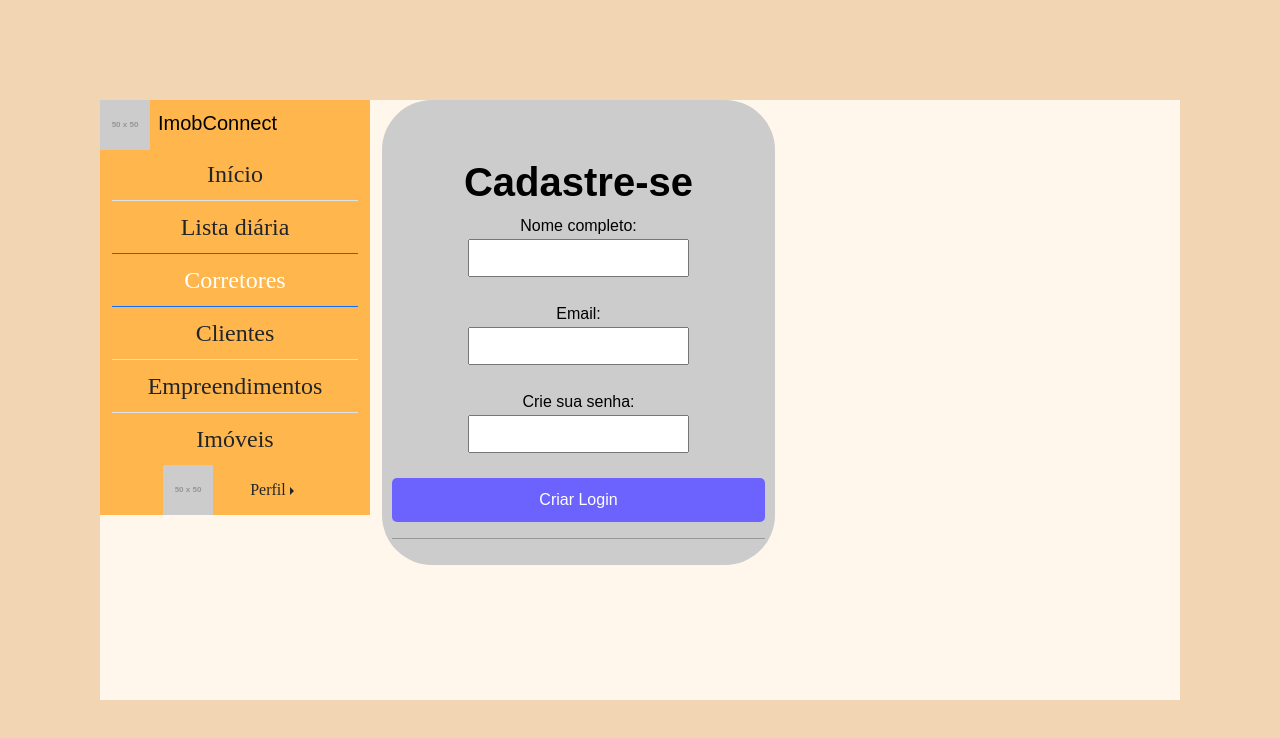
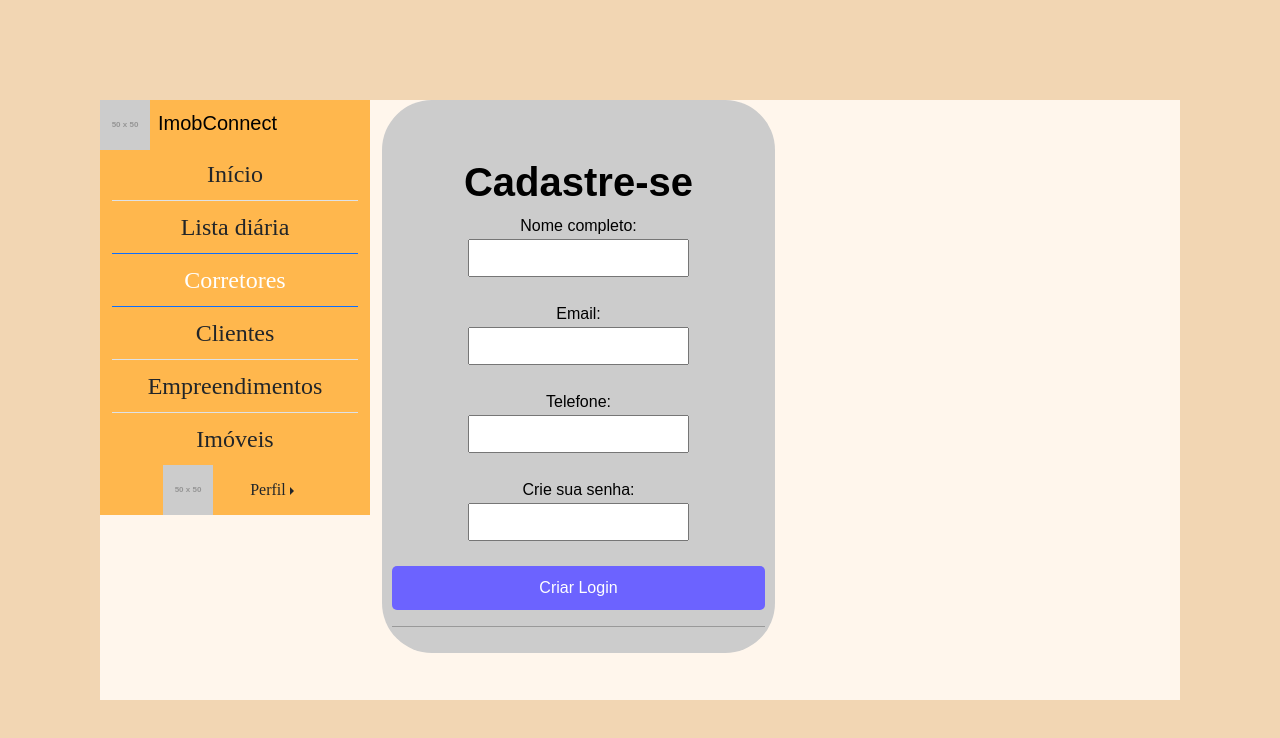
Before and after one commit to krz1128/pi-corretores, a Next.js app: page /cadastro_usuario in a window 1280 px wide. Shown: the top 738 px of the page. Built offline with nearby package versions, Linux system fonts and the light colour scheme; no server answers; the database is empty.

Commit message:
Página cadastro funcionando

```diff
--- a/app/cadastro_usuario/page.js
+++ b/app/cadastro_usuario/page.js
@@ -1,9 +1,10 @@
 'use client'
 import Link from "next/link"
 import "./cadastro_usuario.css"
-import { createClient, FunctionRegion } from '@supabase/supabase-js'
 import { useEffect, useState } from "react"
-const supabase = createClient('https://ksrbtutpfybyalxyijxd.supabase.co', 'sb_publishable_teTpea3gZLy8U1iDzWuR4Q_z4Mu_9Aa')
+import { createClient } from '@supabase/supabase-js'
+const supabase = createClient( 'https://ogybpinvvqkfjvotqzcf.supabase.co', 'sb_publishable_SOLcXSeorAHNpnq8o04xkw_IllVGRXg')
+
 
 
 export default function CadastroUsuario() {
@@ -11,23 +12,13 @@ export default function CadastroUsuario() {
 
     const [nome, alteraNome] = useState("")
     const [email, alteraEmail] = useState("")
+    const [telefone, alteraTelefone] = useState("")
     const [senha, alteraSenha] = useState("")
-
-     const [cadastroUsuario, alteraCadastroUsuario] = useState([]);
-
-    // função para buscar a informação do banco de dados
-    async function buscar() {
-        const { data, error } = await supabase
-            .from('usuarios')
-            .select()
-        console.log(data)
-        alteraCadastroUsuario(data)
-    }
 
 
     // Função para salvar
     async function salvar(e) {
-
+        e.preventDefault()
         const objeto = {
             nome: nome,
             email: email,
@@ -43,6 +34,7 @@ export default function CadastroUsuario() {
             alert("Usuário cadastrado com sucesso!")
             alteraNome("")
             alteraEmail("")
+            alteraTelefone("")
             alteraSenha("")
         }
         else {
@@ -50,12 +42,6 @@ export default function CadastroUsuario() {
         }
 
     }
-
-    //usEffect é chamado apenas ao iniciar a página, uma vez
-    useEffect(() => {
-        buscar()
-    }, [])
-
 
     return (
 
@@ -71,14 +57,14 @@ export default function CadastroUsuario() {
                         </div>
 
 
-                        <form onsubmit="salvar(event)">
+                        <form onsubmit={salvar}>
 
 
 
                             <label>
                                 Nome completo:
                                 <br />
-                                <input onChange={e => alteraNome(e.target.value)}required class="inputNome" />
+                                <input value={(nome)} onChange={e => alteraNome(e.target.value)}required class="inputNome" />
                             </label>
 
                             <br /><br />
@@ -86,23 +72,31 @@ export default function CadastroUsuario() {
                             <label>
                                 Email:
                                 <br />
-                                <input  onChange={e => alteraEmail(e.target.value)}required class="inputEmail" />
+                                <input value={(email)}  onChange={e => alteraEmail(e.target.value)}required class="inputEmail" />
                             </label>
 
 
                             <br /><br />
 
+                             <label>
+                                Telefone:
+                                <br />
+                                <input value={(telefone)}  onChange={e => alteraTelefone(e.target.value)}required class="inputTelefone" />
+                            </label>
+
+                            <br/> <br/>
+
                             <label>
                                 Crie sua senha:
                                 <br />
-                                <input onChange={e => alteraSenha(e.target.value)} required class="inputSenha" type="password" />
+                                <input value={(senha)} onChange={e => alteraSenha(e.target.value)} required class="inputSenha" type="password" />
                             </label>
 
 
                             <br /><br />
 
 
-                            <Link href="login">  <button onClick={salvar} type="salvar"> Criar Login</button> </Link>
+                            <button onClick={salvar} type="salvar"> Criar Login</button>
 
 
 
--- a/app/corretores/page.js
+++ b/app/corretores/page.js
@@ -3,9 +3,8 @@ import Link from "next/link"
 import "./corretores.css"
 import { useEffect, useState } from "react";
 
-import { createClient, FunctionRegion } from '@supabase/supabase-js'
+import { createClient } from '@supabase/supabase-js'
 const supabase = createClient('https://ogybpinvvqkfjvotqzcf.supabase.co', 'sb_publishable_SOLcXSeorAHNpnq8o04xkw_IllVGRXg')
-
 
 
 function Corretores() {
```
